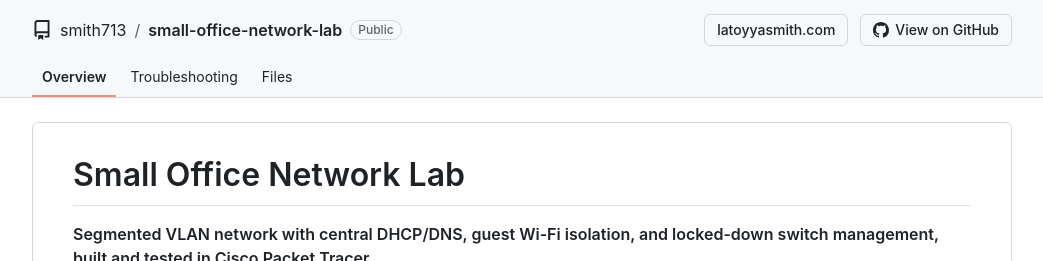
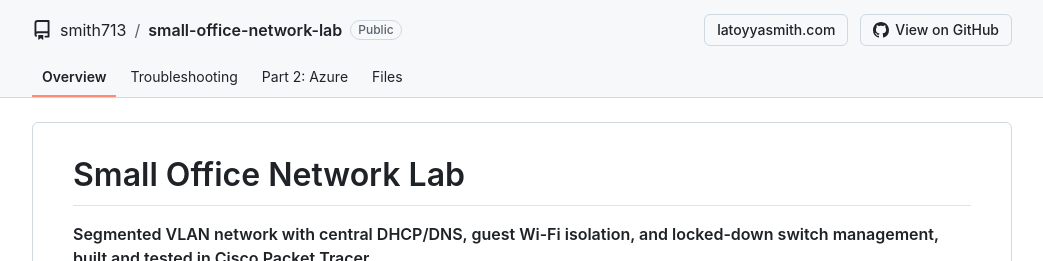
Before and after one commit to smith713/small-office-network-lab, a Jekyll site: the page built from README.md, in a window 1280 px wide and 900 px high. Shown: the top 261 px of the window, without its empty margins (118-1161 px from the left). Built offline with Jekyll 4.4.1, drawn with Linux system fonts in a browser that asks for light colours; our own code applies the rules of GitHub Pages for plain Markdown files.

Commit message:
Update default.html

```diff
--- a/_layouts/default.html
+++ b/_layouts/default.html
@@ -64,6 +64,7 @@
     <nav class="nav">
       <a href="{{ '/' | relative_url }}" {% if page.url == "/" %}class="active"{% endif %}>Overview</a>
       <a href="{{ '/TROUBLESHOOTING.html' | relative_url }}" {% if page.url contains "TROUBLESHOOTING" %}class="active"{% endif %}>Troubleshooting</a>
+      <a href="https://smith713.github.io/azure-office-extension/">Part 2: Azure</a>
       <a href="{{ repo_url }}/tree/main">Files</a>
     </nav>
   </header>
```
